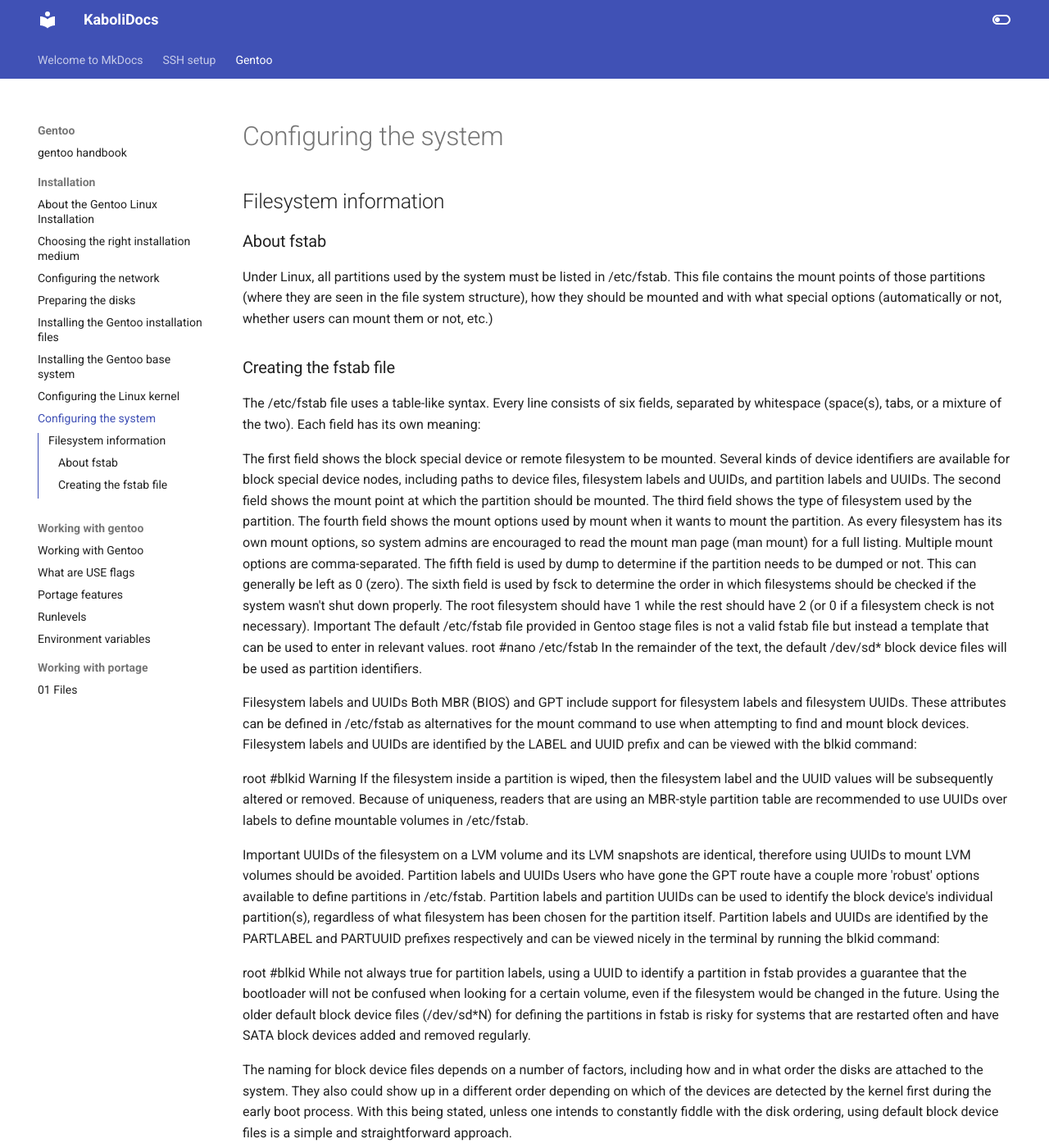
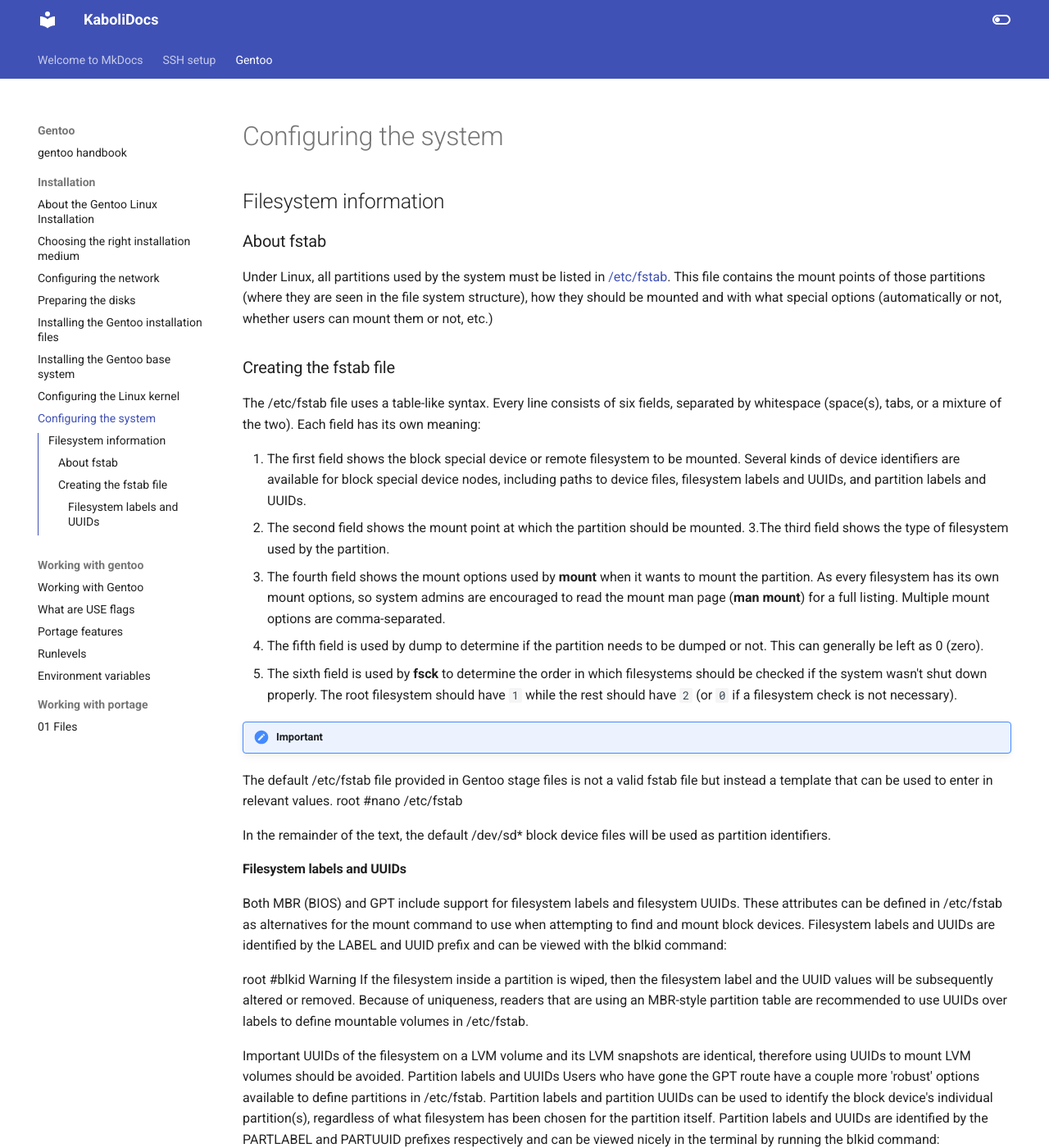
Before and after one commit to floviken/mkdocs, an MkDocs documentation site: the page built from docs/gentoo/installation/08-Configuring the system.md, in a window 1280 px wide and 1400 px high. Shown: the whole window at 82% size. Built offline with MkDocs 1.6.1 and Material for MkDocs 9.7.7, drawn with Linux system fonts in a browser that asks for light colours; some of the changed lines change nothing that is shown.

Commit message:
Update 08-Configuring the system.md

```diff
--- a/docs/gentoo/installation/08-Configuring the system.md
+++ b/docs/gentoo/installation/08-Configuring the system.md
@@ -4,24 +4,27 @@
 
 ### About fstab
 
-Under Linux, all partitions used by the system must be listed in /etc/fstab. This file contains the mount points of those partitions (where they are seen in the file system structure), how they should be mounted and with what special options (automatically or not, whether users can mount them or not, etc.)
+Under Linux, all partitions used by the system must be listed in [/etc/fstab](https://wiki.gentoo.org/wiki//etc/fstab). This file contains the mount points of those partitions (where they are seen in the file system structure), how they should be mounted and with what special options (automatically or not, whether users can mount them or not, etc.)
 
 ### Creating the fstab file
 
 The /etc/fstab file uses a table-like syntax. Every line consists of six fields, separated by whitespace (space(s), tabs, or a mixture of the two). Each field has its own meaning:
 
-The first field shows the block special device or remote filesystem to be mounted. Several kinds of device identifiers are available for block special device nodes, including paths to device files, filesystem labels and UUIDs, and partition labels and UUIDs.
-The second field shows the mount point at which the partition should be mounted.
-The third field shows the type of filesystem used by the partition.
-The fourth field shows the mount options used by mount when it wants to mount the partition. As every filesystem has its own mount options, so system admins are encouraged to read the mount man page (man mount) for a full listing. Multiple mount options are comma-separated.
-The fifth field is used by dump to determine if the partition needs to be dumped or not. This can generally be left as 0 (zero).
-The sixth field is used by fsck to determine the order in which filesystems should be checked if the system wasn't shut down properly. The root filesystem should have 1 while the rest should have 2 (or 0 if a filesystem check is not necessary).
- Important
+1. The first field shows the block special device or remote filesystem to be mounted. Several kinds of device identifiers are available for block special device nodes, including paths to device files, filesystem labels and UUIDs, and partition labels and UUIDs.
+2. The second field shows the mount point at which the partition should be mounted.
+3.The third field shows the type of filesystem used by the partition.
+4. The fourth field shows the mount options used by **mount** when it wants to mount the partition. As every filesystem has its own mount options, so system admins are encouraged to read the mount man page (**man mount**) for a full listing. Multiple mount options are comma-separated.
+5. The fifth field is used by dump to determine if the partition needs to be dumped or not. This can generally be left as 0 (zero).
+6. The sixth field is used by **fsck** to determine the order in which filesystems should be checked if the system wasn't shut down properly. The root filesystem should have `1` while the rest should have `2` (or `0` if a filesystem check is not necessary).
+
+!!! Important
 The default /etc/fstab file provided in Gentoo stage files is not a valid fstab file but instead a template that can be used to enter in relevant values.
 root #nano /etc/fstab
+
 In the remainder of the text, the default /dev/sd* block device files will be used as partition identifiers.
 
-Filesystem labels and UUIDs
+#### Filesystem labels and UUIDs
+
 Both MBR (BIOS) and GPT include support for filesystem labels and filesystem UUIDs. These attributes can be defined in /etc/fstab as alternatives for the mount command to use when attempting to find and mount block devices. Filesystem labels and UUIDs are identified by the LABEL and UUID prefix and can be viewed with the blkid command:
 
 root #blkid
```
